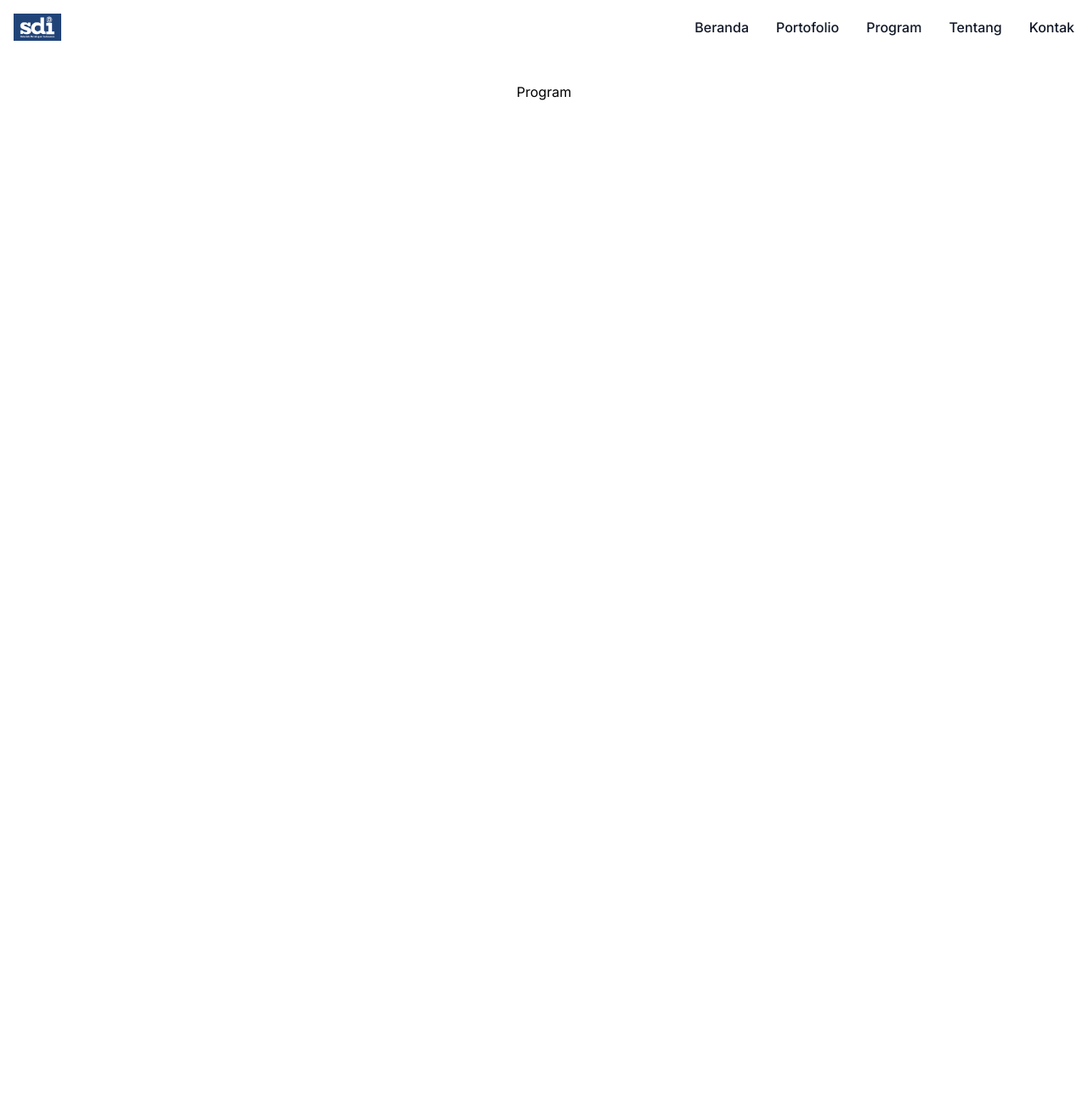
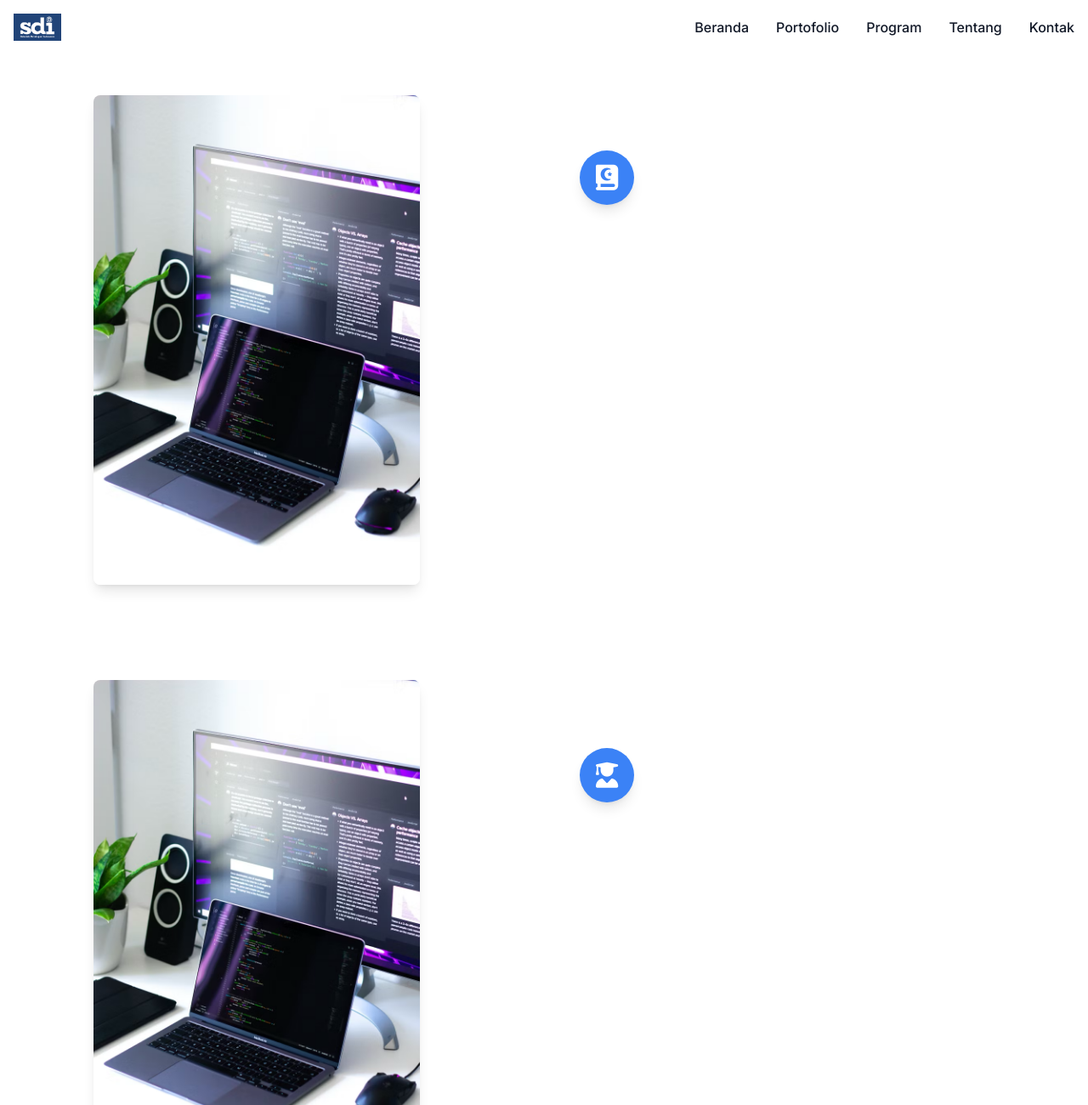
Before and after one commit to yusufcalvinaprilian/website-SDI, a Next.js app: page /program in a window 1280 px wide. Shown: the top 1300 px of the page at 85% size. Before the commit the page ends 800 px from the top, so only its background shows below. Built offline with nearby package versions, Linux system fonts and the light colour scheme.

Commit message:
menambahkan fitur program

```diff
--- a/package.json
+++ b/package.json
@@ -9,6 +9,7 @@
     "lint": "next lint"
   },
   "dependencies": {
+    "@fortawesome/fontawesome-free": "^6.5.2",
     "@heroicons/react": "^2.1.3",
     "next": "14.2.3",
     "react": "^18",
--- a/src/app/components/card.tsx
+++ b/src/app/components/card.tsx
@@ -1,6 +1,7 @@
 export default function Card() {
 	return (
 		<section id="features" className="w-full mx-auto px-4 space-y-6 dark:bg-gray-900 py-8 md:py-12 lg:py-20">
+			<div className="py-8 px-4 mx-auto max-w-screen-xl">
 				<div className="mx-auto text-white flex pb-10 max-w-[58rem] flex-col items-center space-y-4 text-center">
 					<h2 className="font-bold pb-5 text-3xl leading-[1.1] sm:text-3xl md:text-6xl">Karakter Dasar</h2>
 
@@ -73,6 +74,7 @@ export default function Card() {
 						</div>
 					</div>
 				</div>
+			</div>
 		</section>
 	);
 }
--- a/src/app/components/testimonial.tsx
+++ b/src/app/components/testimonial.tsx
@@ -3,15 +3,14 @@ import Image from "next/image";
 export default function Testimonial() {
 	return (
 		<section id="testimoni" className="w-full min-h-screen flex flex-col items-center justify-center bg-gray-50 dark:bg-gray-900 py-12 lg:py-20">
-			{/* Heading */}
+			<div className="py-8 px-6 mx-auto max-w-screen-xl">
 				<h2 className="text-2xl lg:text-4xl font-bold text-center mb-20 text-gray-800 dark:text-gray-200">Testimoni Wali Santri Sekolah Developer Indonesia</h2>
 
-			{/* Cards Container */}
 				<div className="grid grid-cols-1 lg:grid-cols-2 gap-8 group">
 					{/* Per Card */}
 					<div className="relative">
 						<div className="flex flex-col max-w-md align-center justify-between border border-solid border-gray-200 bg-white dark:bg-gray-800 rounded-xl p-6 transition-all duration-300 transform group-hover:blur  hover:!blur-none hover:scale-110">
-						<div className="flex flex-col mb-6 space-y-5">
+							<div className="flex flex-col mb-6 space-y-5 ">
 								<svg width="24" height="18" viewBox="0 0 24 18" fill="none" xmlns="http://www.w3.org/2000/svg" className="text-gray-400 dark:text-gray-600 fill-current">
 									<path d="M24 7.3h-5.1L22.3.4H17l-3.4 6.9v10.3H24V7.3zM10.3 17.6V7.3H5L8.6.4H3.4L0 7.3v10.3h10.3z" fill="current"></path>
 								</svg>
@@ -82,6 +81,7 @@ export default function Testimonial() {
 						</div>
 					</div>
 				</div>
+			</div>
 		</section>
 	);
 }
--- a/src/app/portofolio/page.tsx
+++ b/src/app/portofolio/page.tsx
@@ -2,7 +2,8 @@ import React from "react";
 import Image from "next/image";
 export default function PortofolioPage() {
 	return (
-		<section className="w-full min-h-screen mt-16 bg-gray-900 p-8">
+		<section className="w-full mx-auto min-h-screen mt-16 bg-gray-900 p-8">
+			<div className="py-8 px-4 mx-auto max-w-screen-xl">
 				<div className="mx-auto mb-20">
 					<h1 className="text-center font-bold text-4xl text-white">Portofolio Karya Santri</h1>
 					<p className="text-center text-lg mt-6 text-white w-3/4 mx-auto">
@@ -90,6 +91,7 @@ export default function PortofolioPage() {
 						</div>
 					</div>
 				</div>
+			</div>
 		</section>
 	);
 }
--- a/src/app/program/page.tsx
+++ b/src/app/program/page.tsx
@@ -1,7 +1,169 @@
+import Image from "next/image";
+import "@fortawesome/fontawesome-free/css/all.min.css";
+
 export default function ProgramPage() {
-    return (
-        <div className="flex min-h-screen flex-col items-center justify-between p-24">
-            <h1>Program</h1>
-        </div>
-    );
+	return (
+		<section className="bg-white dark:bg-gray-900">
+			<div className="py-8 px-4 mx-auto max-w-screen lg:py-16 grid lg:grid-cols-1 gap-8 lg:gap-16">
+				{/* Quran Camp */}
+				<div className="relative pt-12">
+					<div className="items-center flex flex-wrap">
+						<div className="w-full md:w-4/12 ml-auto mr-auto px-4">
+							<Image alt="coding" className="max-w-full rounded-lg shadow-lg" src="/image.png" width={634} height={480} />
+						</div>
+						<div className="w-full md:w-5/12 ml-auto mr-auto px-4 text-white">
+							<div className="md:pr-12">
+								<div className="text-white p-3 text-center inline-flex items-center justify-center w-16 h-16 mb-6 shadow-lg rounded-full bg-blue-500 mt-8">
+									<span className="text-3xl font-semibold">
+										{" "}
+										<i className="fa-solid fa-book-quran"></i>
+									</span>
+								</div>
+								<h3 className="text-3xl font-semibold">Quran Camp</h3>
+								<p className="mt-4 text-lg leading-relaxed text-blueGray-500">
+									Suasana Quran Camp untuk santri baru di awal tahun ajaran. Para santri berfokus pada tahsin al-quran yang dibimbing oleh ustadz yang fasih. Kegiatan tahsin ini berfokus pada perbaikan makhraj dan tajwid, menciptakan
+									suasana belajar yang serius namun penuh semangat.
+								</p>
+								<p className="mt-4 text-lg leading-relaxed text-blueGray-500">
+									Kegiatan tahsin ini dilaksanakan untuk mempersiapkan santri baru agar santri sudah siap untuk menghafal dan meningkatkan kualitas tahsin dan tajwid sebelum memulai aktivitas rutin didalam halaqoh.
+								</p>
+							</div>
+						</div>
+					</div>
+				</div>
+
+				{/* English Camp */}
+				<div className="relative pt-12">
+					<div className="items-center flex flex-wrap">
+						<div className="w-full md:w-4/12 ml-auto mr-auto px-4">
+							<Image alt="coding" className="max-w-full rounded-lg shadow-lg" src="/image.png" width={634} height={480} />
+						</div>
+						<div className="w-full md:w-5/12 ml-auto mr-auto px-4 text-white">
+							<div className="md:pr-12">
+								<div className="text-white p-3 text-center inline-flex items-center justify-center w-16 h-16 mb-6 shadow-lg rounded-full bg-blue-500 mt-8">
+									<span className="text-3xl font-semibold">
+										{" "}
+										<i className="fa-solid fa-user-graduate"></i>
+									</span>
+								</div>
+								<h3 className="text-3xl font-semibold">English Camp</h3>
+								<p className="mt-4 text-lg leading-relaxed text-blueGray-500">
+									English Camp di Kampung Inggris Pare berlangsung selama 2 bulan, bertujuan meningkatkan keterampilan bahasa Inggris santri sebelum memasuki pembelajaran IT di sekolah. Para santri mengikuti aktivitas interaktif seperti
+									kelompok, presentasi, dan permainan edukatif.
+								</p>
+								<p className="mt-4 text-lg leading-relaxed text-blueGray-500">
+									Kegiatan ini dilaksanakan dengan bimbingan instruktur berpengalaman, santri terlibat dalam kelas intensif yang meliputi speaking, listening, reading, dan writing.
+								</p>
+							</div>
+						</div>
+					</div>
+				</div>
+
+				{/* Sertifikasi IT */}
+				<div className="relative pt-12">
+					<div className="items-center flex flex-wrap">
+						<div className="w-full md:w-4/12 ml-auto mr-auto px-4">
+							<Image alt="coding" className="max-w-full rounded-lg shadow-lg" src="/image.png" width={634} height={480} />
+						</div>
+						<div className="w-full md:w-5/12 ml-auto mr-auto px-4 text-white">
+							<div className="md:pr-12">
+								<div className="text-white p-3 text-center inline-flex items-center justify-center w-16 h-16 mb-6 shadow-lg rounded-full bg-blue-500 mt-8">
+									<span className="text-3xl font-semibold">
+										{" "}
+										<i className="fa-solid fa-address-card"></i>
+									</span>
+								</div>
+								<h3 className="text-3xl font-semibold">Sertifikasi IT</h3>
+								<p className="mt-4 text-lg leading-relaxed text-blueGray-500">
+									Kegiatan sertifikasi JavaScript dan Laravel ini dirancang untuk santri yang sudah menguasai materi kedua bahasa pemrograman tersebut, memberikan kesempatan bagi mereka untuk mengikuti ujian sertifikasi resmi.
+								</p>
+								<p className="mt-4 text-lg leading-relaxed text-blueGray-500">
+									Melalui kegiatan ini, santri dapat memperdalam pengetahuan mereka, menguji keterampilan dalam proyek nyata, dan menambah portofolio profesional mereka dengan sertifikat yang diakui secara internasional, sehingga
+									meningkatkan daya saing mereka di dunia kerja.
+								</p>
+							</div>
+						</div>
+					</div>
+				</div>
+
+				{/* Syahadah Quran */}
+				<div className="relative pt-12">
+					<div className="items-center flex flex-wrap">
+						<div className="w-full md:w-4/12 ml-auto mr-auto px-4">
+							<Image alt="coding" className="max-w-full rounded-lg shadow-lg" src="/image.png" width={634} height={480} />
+						</div>
+						<div className="w-full md:w-5/12 ml-auto mr-auto px-4 text-white">
+							<div className="md:pr-12">
+								<div className="text-white p-3 text-center inline-flex items-center justify-center w-16 h-16 mb-6 shadow-lg rounded-full bg-blue-500 mt-8">
+									<span className="text-3xl font-semibold">
+										{" "}
+										<i className="fa-solid fa-book-open-reader"></i>
+									</span>
+								</div>
+								<h3 className="text-3xl font-semibold">Syahadah Quran</h3>
+								<p className="mt-4 text-lg leading-relaxed text-blueGray-500">
+									Program sertifikat tahfidz ini ditujukan untuk santri yang telah mencapai tingkat mutqin dalam menghafal Al-Quran dan mampu menyetorkan hafalan sekali duduk. Program ini memberikan pengakuan resmi atas prestasi siswa dalam
+									Al-Quran dengan tingkat keakuratan.
+								</p>
+								<p className="mt-4 text-lg leading-relaxed text-blueGray-500">
+									Selain itu, melalui proses evaluasi yang ketat dan bimbingan langsung dari para pengajar yang berpengalaman, siswa dapat terus mempertahankan hafalan mereka, serta meningkatkan kualitas bacaan dan pemahaman mereka terhadap
+									Al-Quran.
+								</p>
+							</div>
+						</div>
+					</div>
+				</div>
+
+				{/* Character Building */}
+				<div className="relative pt-12">
+					<div className="items-center flex flex-wrap">
+						<div className="w-full md:w-4/12 ml-auto mr-auto px-4">
+							<Image alt="coding" className="max-w-full rounded-lg shadow-lg" src="/image.png" width={634} height={480} />
+						</div>
+						<div className="w-full md:w-5/12 ml-auto mr-auto px-4 text-white">
+							<div className="md:pr-12">
+								<div className="text-white p-3 text-center inline-flex items-center justify-center w-16 h-16 mb-6 shadow-lg rounded-full bg-blue-500 mt-8">
+									<span className="text-3xl font-semibold">
+										{" "}
+										<i className="fa-solid fa-user-gear"></i>
+									</span>
+								</div>
+								<h3 className="text-3xl font-semibold">Character Building</h3>
+								<p className="mt-4 text-lg leading-relaxed text-blueGray-500">
+									Program charakter building adalah petualangan emosional dan intelektual yang mengukir karakter mandiri, bertanggung jawab, dan peduli dalam setiap langkah pembelajaran. Melalui perjalanan ini, santri tidak hanya memperoleh
+									keterampilan teknis yang diperlukan untuk sukses di dunia kerja, tetapi juga menemukan kekuatan dalam kemandirian, keberanian dalam bertanggung jawab, dan kehangatan dalam kepedulian terhadap sesama.
+								</p>
+								<p className="mt-4 text-lg leading-relaxed text-blueGray-500">Inilah fondasi yang menyiapkan mereka untuk menaklukkan dunia dengan integritas dan kebijaksanaan yang dibentuk didalam lingkungan sekolah.</p>
+							</div>
+						</div>
+					</div>
+				</div>
+
+				{/* Try out bulanan */}
+				<div className="relative pt-12">
+					<div className="items-center flex flex-wrap">
+						<div className="w-full md:w-4/12 ml-auto mr-auto px-4">
+							<Image alt="coding" className="max-w-full rounded-lg shadow-lg" src="/image.png" width={634} height={480} />
+						</div>
+						<div className="w-full md:w-5/12 ml-auto mr-auto px-4 text-white">
+							<div className="md:pr-12">
+								<div className="text-white p-3 text-center inline-flex items-center justify-center w-16 h-16 mb-6 shadow-lg rounded-full bg-blue-500 mt-8">
+									<span className="text-3xl font-semibold">
+										{" "}
+										<i className="fa-solid fa-pen"></i>
+									</span>
+								</div>
+								<h3 className="text-3xl font-semibold">Try Out Bulanan</h3>
+								<p className="mt-4 text-lg leading-relaxed text-blueGray-500">
+									Program try out UTBK perbulan bertujuan untuk mengukur kemampuan siswa, mempersiapkan mereka untuk pembelajaran, dan mengevaluasi hasilnya secara berkala. Dengan menyelenggarakan secara rutin, siswa memiliki kesempatan
+									untuk menguji pengetahuan dan keterampilan mereka dalam kondisi ujian yang sesungguhnya, sehingga dapat mengetahui sejauh mana kemampuan.
+								</p>
+								<p className="mt-4 text-lg leading-relaxed text-blueGray-500">Kegiatan try out ini dipersiapkan untuk menjadi bahan evaluasi bagi mentor dari hasil pembelajaran setiap bulannya.</p>
+							</div>
+						</div>
+					</div>
+				</div>
+			</div>
+		</section>
+	);
 }
```
Also changed, not shown: public/image.png (added), 1 other file (tests, documents, lock files or other folders). Lines whose indentation alone changed are shown as unchanged.
